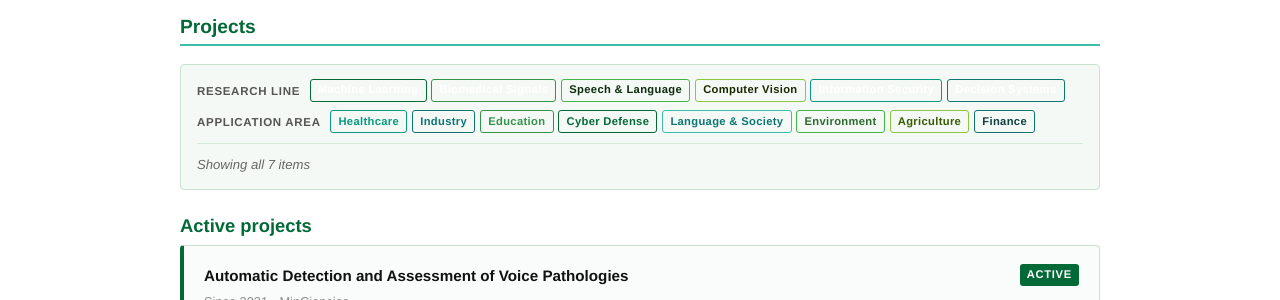
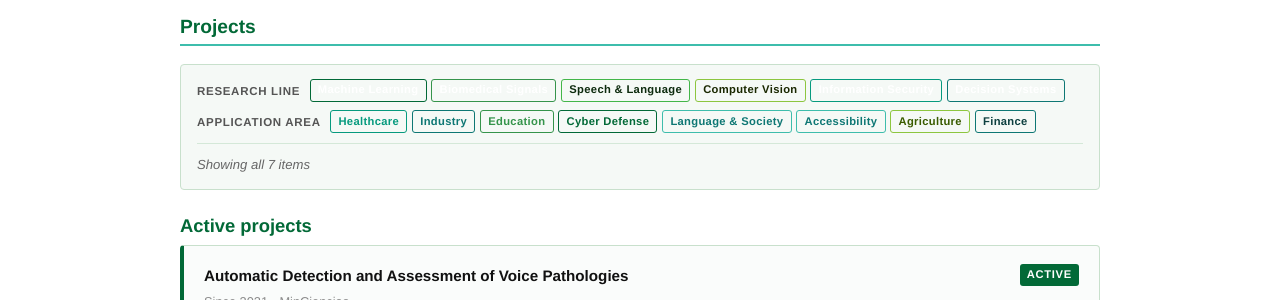
Before and after one commit to IN2LABUDEA/IN2LABUDEA.github.io, a Jekyll site: the page built from research.html, in a window 1280 px wide and 1400 px high, scrolled down 944 px. Shown: the part 145-445 px from the top of the window. Built offline with Jekyll 4.4.1, drawn with Linux system fonts in a browser that asks for light colours.

Commit message:
Update tags in tags.yml
Replaced 'Environment' tag with 'Accessibility' tag in tags.yml.

```diff
--- a/_data/tags.yml
+++ b/_data/tags.yml
@@ -50,8 +50,8 @@ areas:
   - id:    language-society
     label: "Language & Society"
 
-  - id:    environment
-    label: "Environment"
+  - id:    accessibility
+    label: "Accessibility"
 
   - id:    agriculture
     label: "Agriculture"
```
